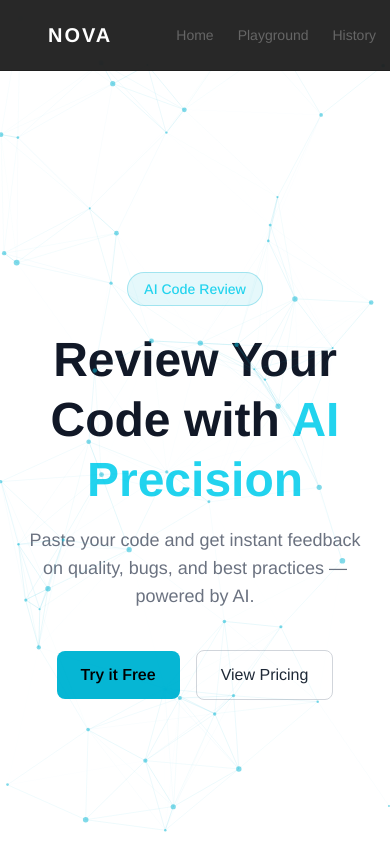
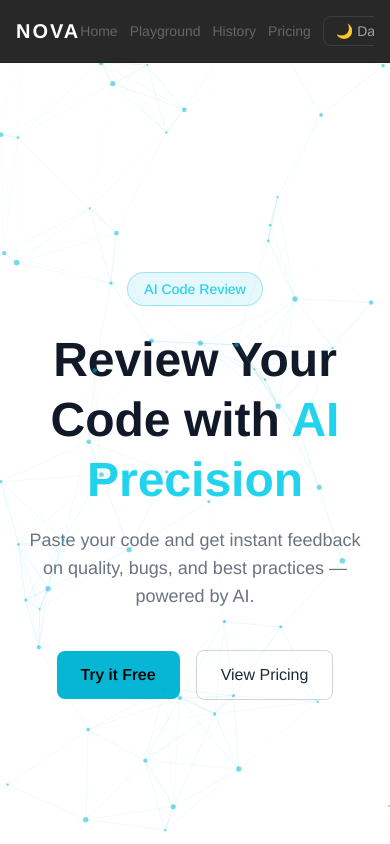
Before and after one commit to arsanyemad86-eng/nova, a React (Vite) app: page / in a window 390 px wide. Shown: the top 844 px of the page. Built offline with nearby package versions, Linux system fonts and the light colour scheme.

Commit message:
fix navbar mobile layout

```diff
--- a/src/components/layout/Navbar.jsx
+++ b/src/components/layout/Navbar.jsx
@@ -10,15 +10,15 @@ function Navbar({ isDark, setIsDark }) {
   }
 
   return (
-    <nav className="fixed top-0 left-0 right-0 z-50 flex items-center justify-between px-12 py-5 bg-[#111111]/90 backdrop-blur-md border-b border-[#1f1f1f]">
-      <Link to="/" className="text-white font-bold text-xl tracking-widest mr-auto">
+    <nav className="fixed top-0 left-0 right-0 z-50 flex items-center justify-between px-4 py-4 bg-[#111111]/90 backdrop-blur-md border-b border-[#1f1f1f]">
+      <Link to="/" className="text-white font-bold text-xl tracking-widest shrink-0">
         NOVA
       </Link>
-      <div className="flex items-center gap-6 ml-16">
-        <Link to="/" className="text-muted hover:text-white transition-colors text-sm">Home</Link>
-        <Link to="/playground" className="text-muted hover:text-white transition-colors text-sm">Playground</Link>
-        <Link to="/history" className="text-muted hover:text-white transition-colors text-sm">History</Link>
-        <Link to="/pricing" className="text-muted hover:text-white transition-colors text-sm">Pricing</Link>
+      <div className="flex items-center gap-3 overflow-x-auto">
+        <Link to="/" className="text-muted hover:text-white transition-colors text-sm shrink-0">Home</Link>
+        <Link to="/playground" className="text-muted hover:text-white transition-colors text-sm shrink-0">Playground</Link>
+        <Link to="/history" className="text-muted hover:text-white transition-colors text-sm shrink-0">History</Link>
+        <Link to="/pricing" className="text-muted hover:text-white transition-colors text-sm shrink-0">Pricing</Link>
         <button
           onClick={() => setIsDark(!isDark)}
           className="text-sm px-3 py-1 rounded-lg border border-white/10 text-gray-400 hover:text-white hover:border-white/30 transition-colors shrink-0"
@@ -28,7 +28,7 @@ function Navbar({ isDark, setIsDark }) {
         {isAuth && (
           <button
             onClick={handleLogout}
-            className="text-sm px-3 py-1 rounded-lg border border-red-500/30 text-red-400 hover:bg-red-500/10 transition-colors"
+            className="text-sm px-3 py-1 rounded-lg border border-red-500/30 text-red-400 hover:bg-red-500/10 transition-colors shrink-0"
           >
             Logout
           </button>
```
